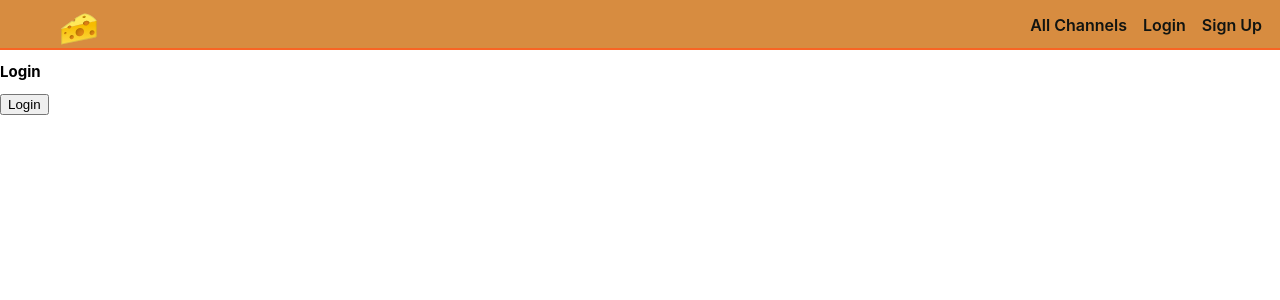
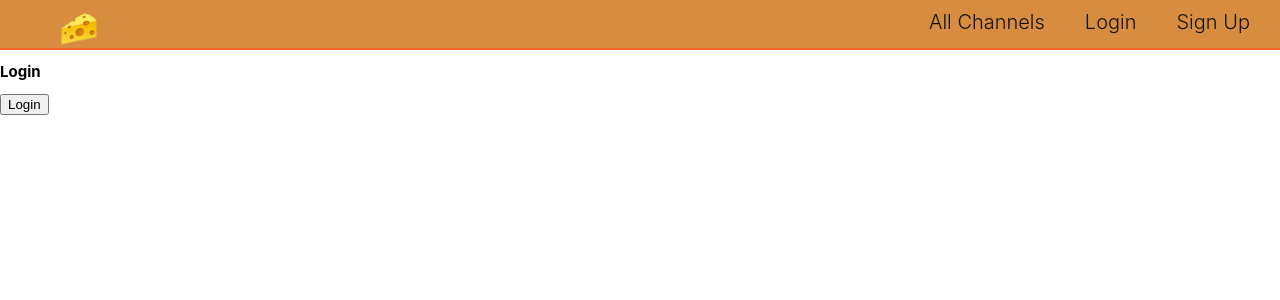
Before and after one commit to Team-Cheese/Cheddit, a Django app: page / in a window 1280 px wide. Shown: the top 300 px of the page. Run offline with Django 4.2, Linux system fonts and the light colour scheme.

Commit message:
nav bar 3

```diff
--- a/main_app/static/css/base.css
+++ b/main_app/static/css/base.css
@@ -74,9 +74,8 @@ h2 {
 nav a {
   text-decoration: none;
   color: var(--text-color);
-  font-weight: 600;
-  font-size: 16px;
-
+  font-weight: 300;
+  font-size: 20px;
 }
 
 nav a:hover {
@@ -92,7 +91,7 @@ nav ul {
 }
 
 nav li {
-  padding: 5px 8px;
+  padding: 0px 20px 0px 20px;
 
 }
 
```
